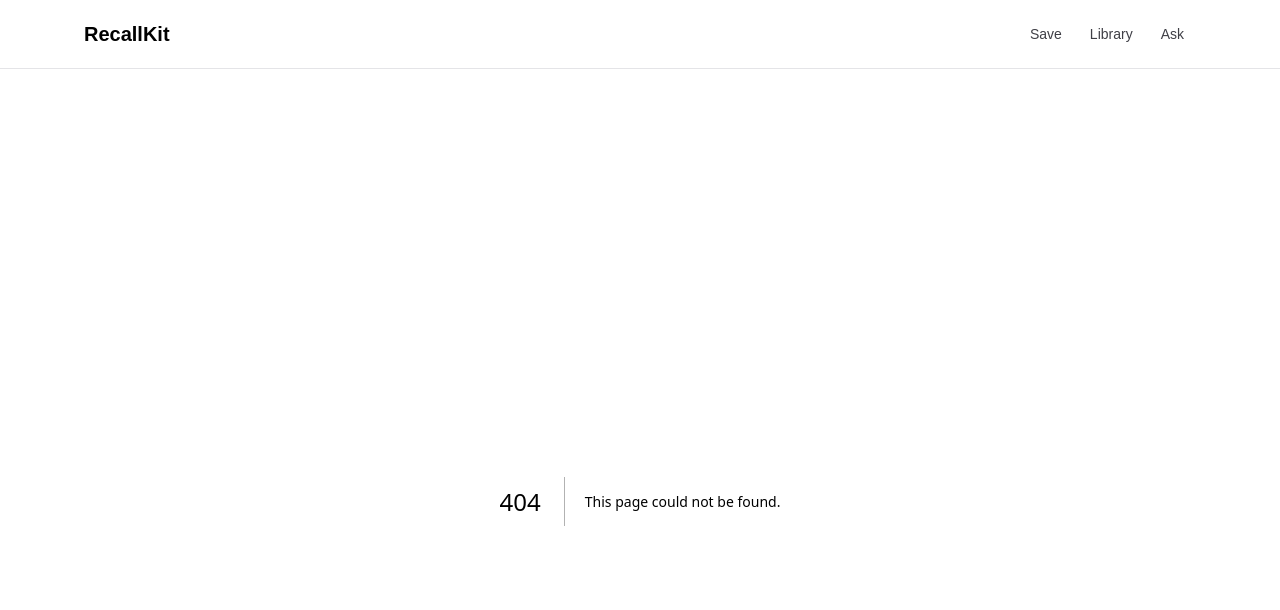
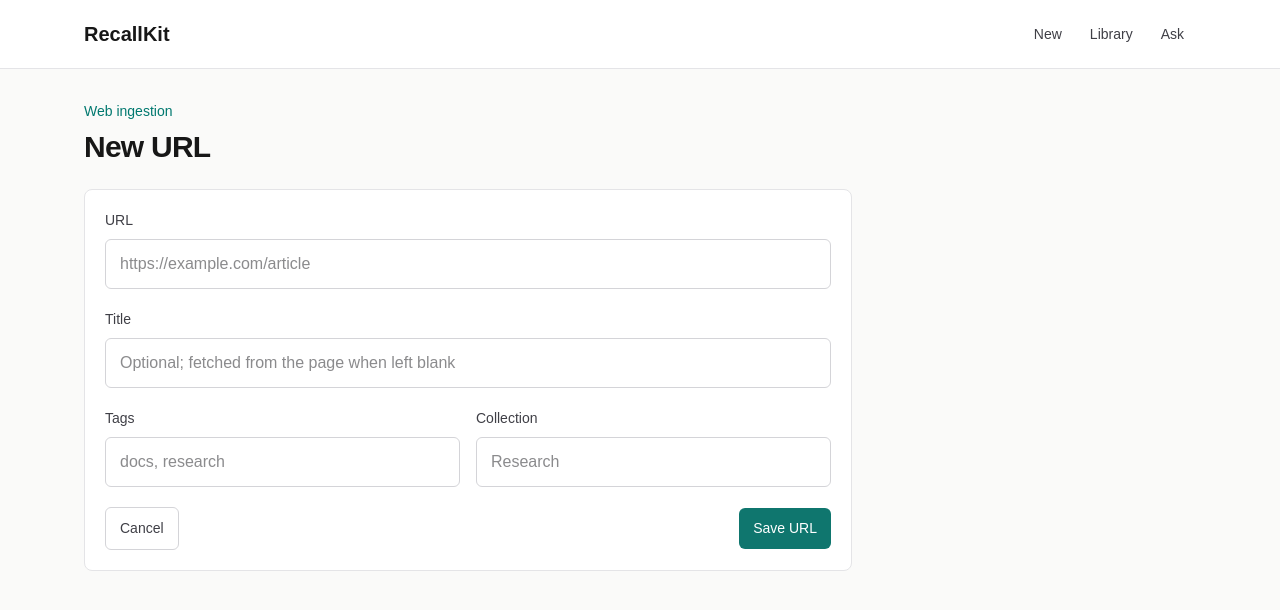
Before and after one commit to caiquecastro/recallkit, a Next.js app: page /new/url in a window 1280 px wide. Before the commit this address had no page. Shown: the top 610 px of the page. Built offline with nearby package versions, Linux system fonts and the light colour scheme; no server answers.

Commit message:
split new item capture flows

```diff
--- a/src/app/actions.ts
+++ b/src/app/actions.ts
@@ -18,19 +18,45 @@ import { getDevUserId } from "@/lib/dev-user";
 type DatabaseExecutor = Pick<ReturnType<typeof getDb>, "insert" | "select">;
 type SourceType = "note" | "url";
 
-export async function createItem(formData: FormData) {
-  const sourceType = parseSourceType(getRequiredString(formData, "sourceType"));
-  const titleInput = getOptionalString(formData, "title");
-  const noteContent = getOptionalString(formData, "content");
-  const urlInput = getOptionalString(formData, "url");
-  const collectionName = getOptionalString(formData, "collection");
-  const tagNames = parseTags(getOptionalString(formData, "tags"));
-  const source = await resolveSourceContent(sourceType, {
-    content: noteContent,
-    title: titleInput,
-    url: urlInput,
+export async function createNote(formData: FormData) {
+  const source = await resolveNoteContent({
+    content: getOptionalString(formData, "content"),
+    title: getOptionalString(formData, "title"),
   });
 
+  await createLibraryItem({
+    collectionName: getOptionalString(formData, "collection"),
+    source,
+    sourceType: "note",
+    tagNames: parseTags(getOptionalString(formData, "tags")),
+  });
+}
+
+export async function createUrlItem(formData: FormData) {
+  const source = await resolveUrlContent({
+    title: getOptionalString(formData, "title"),
+    url: getOptionalString(formData, "url"),
+  });
+
+  await createLibraryItem({
+    collectionName: getOptionalString(formData, "collection"),
+    source,
+    sourceType: "url",
+    tagNames: parseTags(getOptionalString(formData, "tags")),
+  });
+}
+
+async function createLibraryItem({
+  collectionName,
+  source,
+  sourceType,
+  tagNames,
+}: {
+  collectionName: string;
+  source: ResolvedSource;
+  sourceType: SourceType;
+  tagNames: string[];
+}) {
   const db = getDb();
 
   const itemId = await db.transaction(async (tx) => {
@@ -102,11 +128,15 @@ export async function createItem(formData: FormData) {
   redirect(`/library/${itemId}`);
 }
 
-async function resolveSourceContent(
-  sourceType: SourceType,
-  input: { content: string; title: string; url: string },
-) {
-  if (sourceType === "note") {
+type ResolvedSource = {
+  content: string;
+  metadata: Record<string, unknown>;
+  summary: string | null;
+  title: string;
+  url: string | null;
+};
+
+async function resolveNoteContent(input: { content: string; title: string }) {
   const content = requireValue(input.content, "content");
 
   return {
@@ -115,9 +145,10 @@ async function resolveSourceContent(
     summary: null,
     title: requireValue(input.title, "title"),
     url: null,
-    };
+  } satisfies ResolvedSource;
 }
 
+async function resolveUrlContent(input: { title: string; url: string }) {
   const url = normalizeUrl(input.url);
   const extracted = await fetchUrlContent(url);
   const title = input.title || extracted.title || new URL(url).hostname;
@@ -132,15 +163,7 @@ async function resolveSourceContent(
     summary: extracted.description,
     title,
     url,
-  };
-}
-
-function parseSourceType(value: string): SourceType {
-  if (value === "note" || value === "url") {
-    return value;
-  }
-
-  throw new Error("sourceType must be note or url.");
+  } satisfies ResolvedSource;
 }
 
 async function fetchUrlContent(url: string) {
@@ -242,12 +265,6 @@ function chunkText(content: string) {
   return chunks;
 }
 
-function getRequiredString(formData: FormData, field: string) {
-  const value = getOptionalString(formData, field);
-
-  return requireValue(value, field);
-}
-
 function requireValue(value: string, field: string) {
   if (!value) {
     throw new Error(`${field} is required.`);
--- a/src/app/layout.tsx
+++ b/src/app/layout.tsx
@@ -22,8 +22,8 @@ export default function RootLayout({
                 RecallKit
               </Link>
               <nav className="flex items-center gap-1 text-sm">
-                <Link className="nav-link" href="/save">
-                  Save
+                <Link className="nav-link" href="/new">
+                  New
                 </Link>
                 <Link className="nav-link" href="/library">
                   Library
--- a/src/app/library/page.tsx
+++ b/src/app/library/page.tsx
@@ -11,16 +11,16 @@ export default async function LibraryPage() {
     <div className="grid gap-6">
       <div className="flex flex-col gap-3 sm:flex-row sm:items-center sm:justify-between">
         <h1 className="font-semibold text-3xl tracking-tight">Library</h1>
-        <Link className="primary-button" href="/save">
-          Save note
+        <Link className="primary-button" href="/new">
+          New item
         </Link>
       </div>
 
       {state.items.length === 0 ? (
         <div className="panel grid gap-3">
           <h2 className="font-medium text-xl">No saved items</h2>
-          <Link className="secondary-button w-fit" href="/save">
-            Add the first note
+          <Link className="secondary-button w-fit" href="/new">
+            Add the first item
           </Link>
         </div>
       ) : (
--- /dev/null
+++ b/src/app/new/note/page.tsx
@@ -0,0 +1,65 @@
+import Link from "next/link";
+
+import { createNote } from "@/app/actions";
+
+export const dynamic = "force-dynamic";
+
+export default function NewNotePage() {
+  return (
+    <div className="grid max-w-3xl gap-6">
+      <div className="grid gap-2">
+        <p className="text-sm font-medium text-teal-700">Manual capture</p>
+        <h1 className="font-semibold text-3xl tracking-tight">New note</h1>
+      </div>
+
+      <form action={createNote} className="panel grid gap-5">
+        <label className="grid gap-2">
+          <span className="field-label">Title</span>
+          <input
+            className="field"
+            name="title"
+            placeholder="Babolat Pure Aero alternatives"
+            required
+          />
+        </label>
+
+        <label className="grid gap-2">
+          <span className="field-label">Note</span>
+          <textarea
+            className="field min-h-64 resize-y"
+            name="content"
+            placeholder="Paste or write the note here."
+            required
+          />
+        </label>
+
+        <SharedFields />
+
+        <div className="flex items-center justify-between gap-3">
+          <Link className="secondary-button" href="/new">
+            Cancel
+          </Link>
+          <button className="primary-button" type="submit">
+            Save note
+          </button>
+        </div>
+      </form>
+    </div>
+  );
+}
+
+function SharedFields() {
+  return (
+    <div className="grid gap-4 md:grid-cols-2">
+      <label className="grid gap-2">
+        <span className="field-label">Tags</span>
+        <input className="field" name="tags" placeholder="tennis, rackets" />
+      </label>
+
+      <label className="grid gap-2">
+        <span className="field-label">Collection</span>
+        <input className="field" name="collection" placeholder="Tennis Gear" />
+      </label>
+    </div>
+  );
+}
--- /dev/null
+++ b/src/app/new/page.tsx
@@ -0,0 +1,29 @@
+import Link from "next/link";
+
+export default function NewPage() {
+  return (
+    <div className="grid max-w-4xl gap-6">
+      <div className="grid gap-2">
+        <p className="text-sm font-medium text-teal-700">Capture</p>
+        <h1 className="font-semibold text-3xl tracking-tight">New item</h1>
+      </div>
+
+      <section className="grid gap-4 md:grid-cols-2">
+        <Link className="action-card" href="/new/note">
+          <span className="text-sm text-zinc-500">Manual capture</span>
+          <strong>Write a note</strong>
+          <span className="text-sm text-zinc-600">
+            Save your own text, thoughts, reminders, or links with context.
+          </span>
+        </Link>
+        <Link className="action-card" href="/new/url">
+          <span className="text-sm text-zinc-500">Web ingestion</span>
+          <strong>Save a URL</strong>
+          <span className="text-sm text-zinc-600">
+            Fetch a webpage and store its extracted text for retrieval.
+          </span>
+        </Link>
+      </section>
+    </div>
+  );
+}
--- /dev/null
+++ b/src/app/new/url/page.tsx
@@ -0,0 +1,65 @@
+import Link from "next/link";
+
+import { createUrlItem } from "@/app/actions";
+
+export const dynamic = "force-dynamic";
+
+export default function NewUrlPage() {
+  return (
+    <div className="grid max-w-3xl gap-6">
+      <div className="grid gap-2">
+        <p className="text-sm font-medium text-teal-700">Web ingestion</p>
+        <h1 className="font-semibold text-3xl tracking-tight">New URL</h1>
+      </div>
+
+      <form action={createUrlItem} className="panel grid gap-5">
+        <label className="grid gap-2">
+          <span className="field-label">URL</span>
+          <input
+            className="field"
+            name="url"
+            placeholder="https://example.com/article"
+            required
+            type="url"
+          />
+        </label>
+
+        <label className="grid gap-2">
+          <span className="field-label">Title</span>
+          <input
+            className="field"
+            name="title"
+            placeholder="Optional; fetched from the page when left blank"
+          />
+        </label>
+
+        <SharedFields />
+
+        <div className="flex items-center justify-between gap-3">
+          <Link className="secondary-button" href="/new">
+            Cancel
+          </Link>
+          <button className="primary-button" type="submit">
+            Save URL
+          </button>
+        </div>
+      </form>
+    </div>
+  );
+}
+
+function SharedFields() {
+  return (
+    <div className="grid gap-4 md:grid-cols-2">
+      <label className="grid gap-2">
+        <span className="field-label">Tags</span>
+        <input className="field" name="tags" placeholder="docs, research" />
+      </label>
+
+      <label className="grid gap-2">
+        <span className="field-label">Collection</span>
+        <input className="field" name="collection" placeholder="Research" />
+      </label>
+    </div>
+  );
+}
--- a/src/app/page.tsx
+++ b/src/app/page.tsx
@@ -6,14 +6,14 @@ export default function Home() {
       <section className="grid gap-3">
         <p className="text-sm font-medium text-teal-700">Personal library</p>
         <h1 className="max-w-3xl font-semibold text-4xl tracking-tight">
-          Save notes now. Retrieval comes next.
+          Save notes and URLs now. Retrieval comes next.
         </h1>
       </section>
 
       <section className="grid gap-4 md:grid-cols-3">
-        <Link className="action-card" href="/save">
+        <Link className="action-card" href="/new">
           <span className="text-sm text-zinc-500">Capture</span>
-          <strong>Save a note</strong>
+          <strong>New item</strong>
         </Link>
         <Link className="action-card" href="/library">
           <span className="text-sm text-zinc-500">Browse</span>
--- a/src/app/save/page.tsx
+++ /dev/null
@@ -1,82 +0,0 @@
-import Link from "next/link";
-
-import { createItem } from "@/app/actions";
-
-export const dynamic = "force-dynamic";
-
-export default function SavePage() {
-  return (
-    <div className="grid max-w-3xl gap-6">
-      <div className="grid gap-2">
-        <h1 className="font-semibold text-3xl tracking-tight">Save</h1>
-      </div>
-
-      <form action={createItem} className="panel grid gap-5">
-        <label className="grid gap-2">
-          <span className="field-label">Type</span>
-          <select className="field" defaultValue="note" name="sourceType">
-            <option value="note">Note</option>
-            <option value="url">URL</option>
-          </select>
-        </label>
-
-        <label className="grid gap-2">
-          <span className="field-label">Title</span>
-          <input
-            className="field"
-            name="title"
-            placeholder="Babolat Pure Aero alternatives"
-          />
-        </label>
-
-        <label className="grid gap-2">
-          <span className="field-label">URL</span>
-          <input
-            className="field"
-            name="url"
-            placeholder="https://example.com/article"
-            type="url"
-          />
-        </label>
-
-        <label className="grid gap-2">
-          <span className="field-label">Note</span>
-          <textarea
-            className="field min-h-64 resize-y"
-            name="content"
-            placeholder="Paste or write the note here."
-          />
-        </label>
-
-        <div className="grid gap-4 md:grid-cols-2">
-          <label className="grid gap-2">
-            <span className="field-label">Tags</span>
-            <input
-              className="field"
-              name="tags"
-              placeholder="tennis, rackets, gear"
-            />
-          </label>
-
-          <label className="grid gap-2">
-            <span className="field-label">Collection</span>
-            <input
-              className="field"
-              name="collection"
-              placeholder="Tennis Gear"
-            />
-          </label>
-        </div>
-
-        <div className="flex items-center justify-between gap-3">
-          <Link className="secondary-button" href="/library">
-            Cancel
-          </Link>
-          <button className="primary-button" type="submit">
-            Save item
-          </button>
-        </div>
-      </form>
-    </div>
-  );
-}
```
Lines whose indentation alone changed are shown as unchanged.
